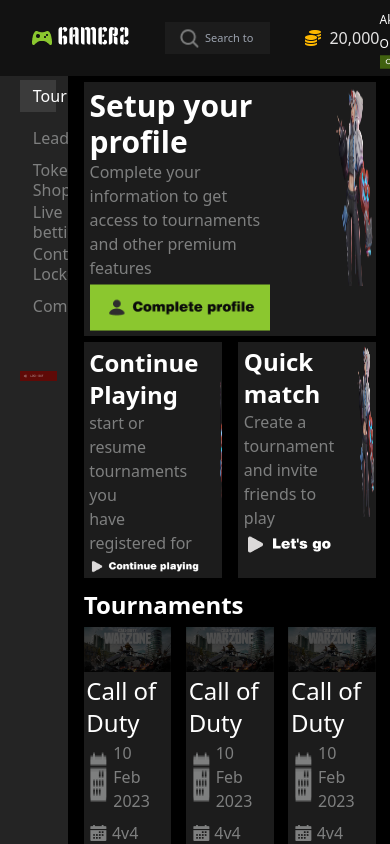
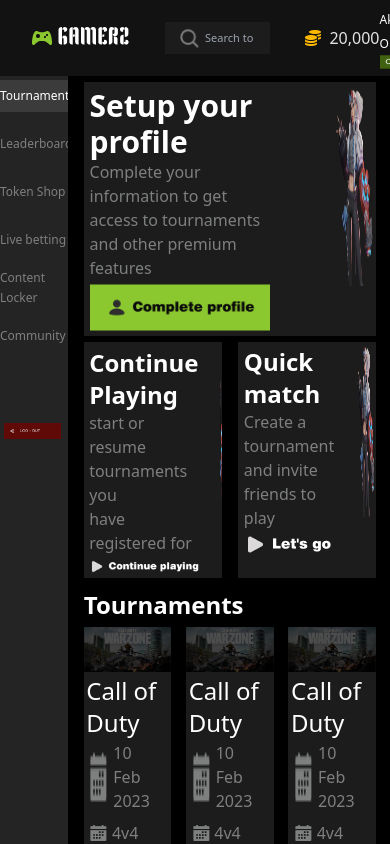
Before and after one commit to Akojede70/codemania-frontend, a React (Create React App) app: page / in a window 390 px wide. Built offline with nearby package versions, Linux system fonts and the light colour scheme.

Commit message:
work on sidebar responsivenesss

```diff
--- a/package.json
+++ b/package.json
@@ -2,7 +2,6 @@
   "name": "codemania-test",
   "version": "0.1.0",
   "private": true,
-  "proxy": "https://jsonplaceholder.typicode.com",
   "dependencies": {
     "@emotion/react": "^11.11.4",
     "@emotion/styled": "^11.11.5",
--- a/public/index.html
+++ b/public/index.html
@@ -24,7 +24,7 @@
       work correctly both with client-side routing and a non-root public URL.
       Learn how to configure a non-root public URL by running `npm run build`.
     -->
-    <title>React App</title>
+    <title>Gamer</title>
   </head>
   <body>
     <noscript>You need to enable JavaScript to run this app.</noscript>
--- a/src/components/sidebar/sidebar.tsx
+++ b/src/components/sidebar/sidebar.tsx
@@ -8,19 +8,19 @@
 
   return (
     <div className="w-[17.5%] h-screen flex-shrink-0 bg-[#242424]">
-      <div className="pt-20 pl-5 flex flex-col gap-2.5">
+      <div className="pt-20 md:pt-32 lg:pt-20 lg:pl-5 flex flex-col gap-4 md:gap-2.5">
         {paths.map((x) => (
           <div key={x.id}>
             <div
-              className={`flex items-center h-8 pl-[10%] cursor-pointer text-capitalize w-[75%] hover:bg-[#5A5A5A] hover:text-[#ffffff]
-                ${window.location.pathname === x.path ? 'bg-[#3B3B3B] h-10 w-75%' : 'text-[#7E7F7F]'}`}
+              className={`flex items-center h-8 lg:pl-[10%] cursor-pointer text-capitalize w-full  lg:w-[75%] hover:bg-[#5A5A5A] hover:text-[#ffffff]
+                ${window.location.pathname === x.path ? 'bg-[#3B3B3B] h-10 md:w-75%' : 'text-[#7E7F7F]'}`}
               onClick={() => x.path && navigate(x.path)}
             >
-              <div className="mr-2">
+              <div className="hidden md:block lg:mr-2">
                 {x.icon}
               </div>
               <p
-    className={`text-base font-normal leading-5 hover:text-[#fffff]  ${
+    className={`text-xs md:text-base font-normal leading-5 hover:text-[#fffff]  ${
       window.location.pathname === x.path ? 'text-[#ffffff]' : 'text-[#7E7F7F]'
     }`}
   >
@@ -30,7 +30,7 @@
 
           </div>
         ))}
-        <div className='mt-[80%] w-[77%] cursor-pointer hover:scale-110 transition-transform duration-300'>
+        <div className='mt-[80%] pl-1 md:pl-3 w-[90%] md:w-[77%] cursor-pointer hover:scale-110 transition-transform duration-300'>
     <img src={Logout} alt='logout'/>
   </div>
       </div>
```
Also changed, not shown: public/logo192.png (deleted).
